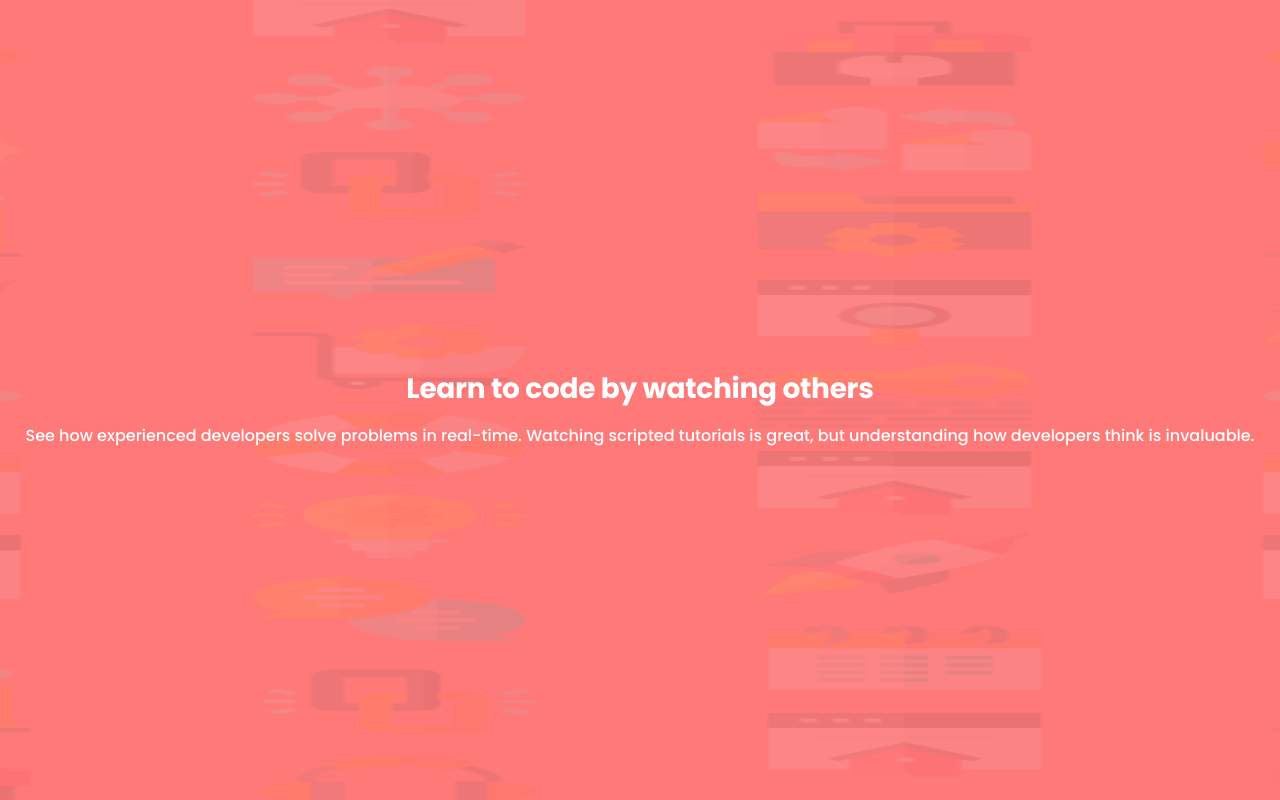
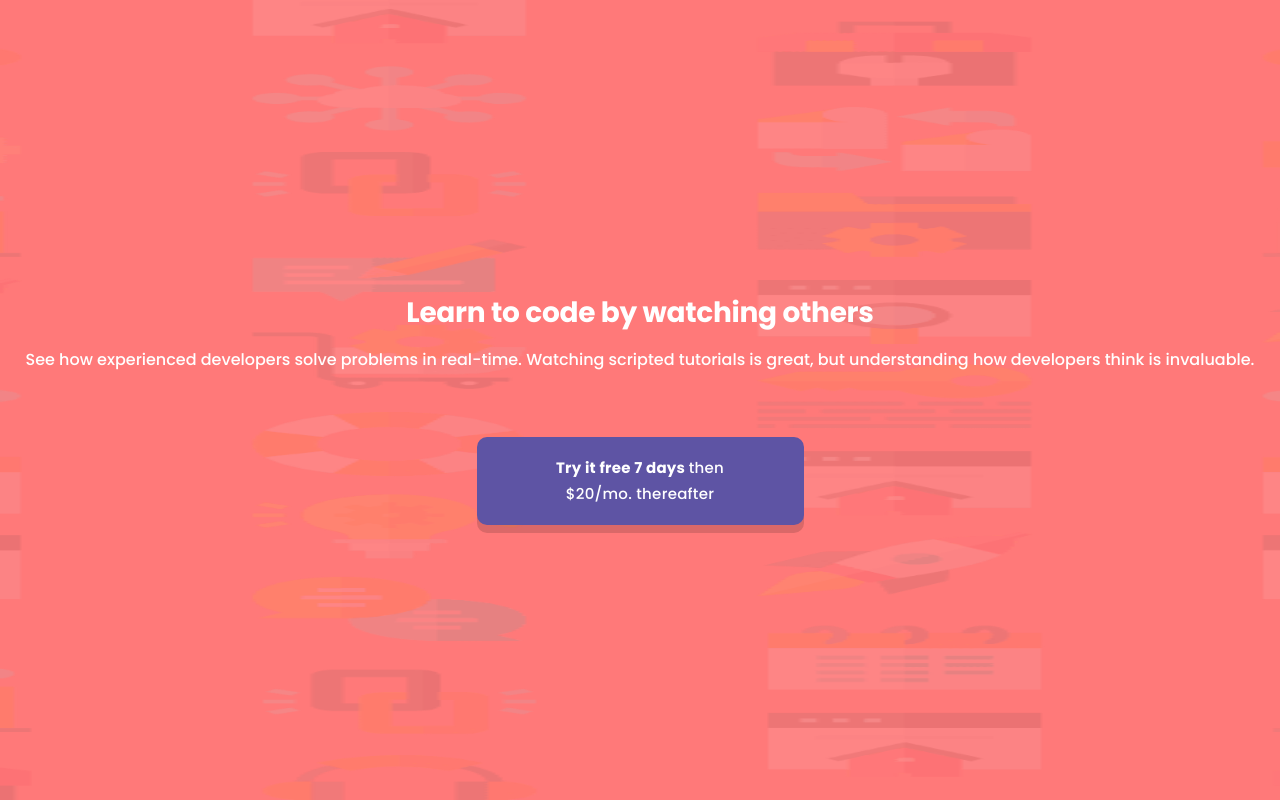
Before and after one commit to achiewe/intro-component-with-sign-up-form, a React (Vite) app: page / in a window 1280 px wide. Built offline with nearby package versions, Linux system fonts and the light colour scheme.

Commit message:
add PricingBanner component and style it

```diff
--- a/src/App.tsx
+++ b/src/App.tsx
@@ -2,23 +2,26 @@ import GlobalStyles from "./GlobalStyles";
 import styled from "styled-components";
 import MobBg from "../src/images/bg-intro-mobile.png";
 import PageHeader from "./components/PageHeader";
+import PricingBanner from "./components/PricingBanner";
 
 function App(): JSX.Element {
   return (
-    <StyledMain>
+    <StyledMainContainer>
       <GlobalStyles />
       <PageHeader />
-    </StyledMain>
+      <PricingBanner />
+    </StyledMainContainer>
   );
 }
 
-const StyledMain = styled.div`
+const StyledMainContainer = styled.div`
   width: 100%;
   min-height: 100vh;
   display: flex;
   flex-direction: column;
   justify-content: center;
   align-items: center;
+  gap: 64px;
   background-image: url(${MobBg});
   background-repeat: no-repeat;
   background-size: 100% 100vh;
--- /dev/null
+++ b/src/components/PricingBanner.tsx
@@ -0,0 +1,37 @@
+import styled from "styled-components";
+
+const PricingBanner = (): JSX.Element => {
+  return (
+    <BannerDiv>
+      <p>
+        Try it free 7 days <span>then $20/mo. thereafter </span>
+      </p>
+    </BannerDiv>
+  );
+};
+
+const BannerDiv = styled.div`
+  width: 327px;
+  padding: 18px 67px;
+  background-color: #5e54a4;
+  border-radius: 10px;
+  box-shadow: 0px 8px 0px rgba(0, 0, 0, 0.14688);
+
+  p {
+    font-size: 15px;
+    font-weight: 700;
+    line-height: 26px;
+    letter-spacing: 0.2678571045398712px;
+    text-align: center;
+    color: #ffffff;
+
+    span {
+      font-size: 15px;
+      font-weight: 400;
+      line-height: 26px;
+      letter-spacing: 0.2678571045398712px;
+      text-align: center;
+    }
+  }
+`;
+export default PricingBanner;
```
Also changed, not shown: src/components/SignupForm.tsx (added).
